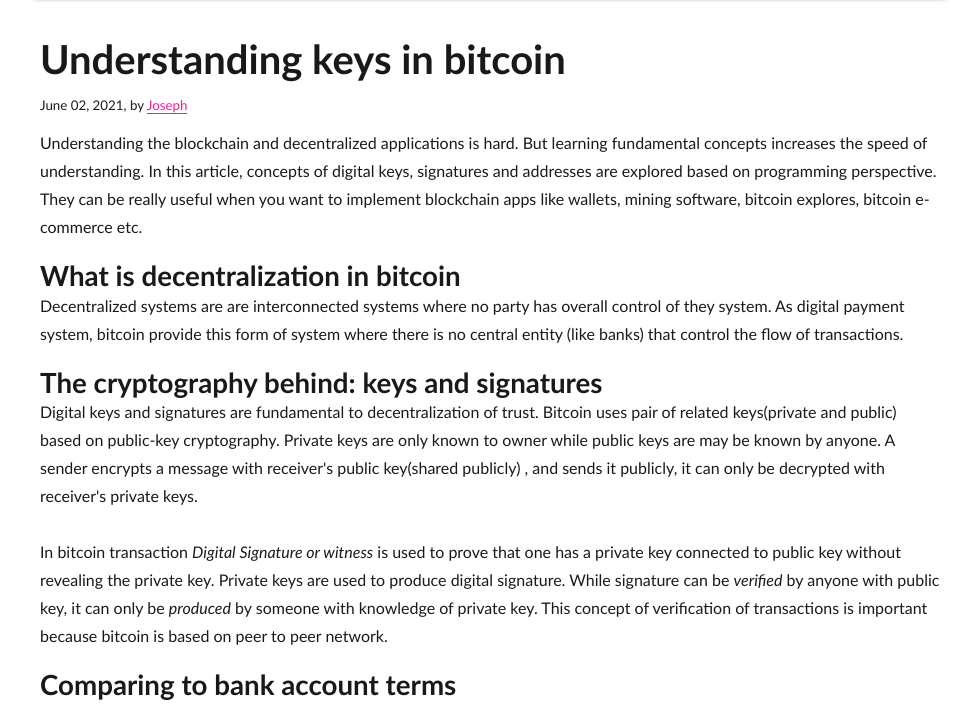
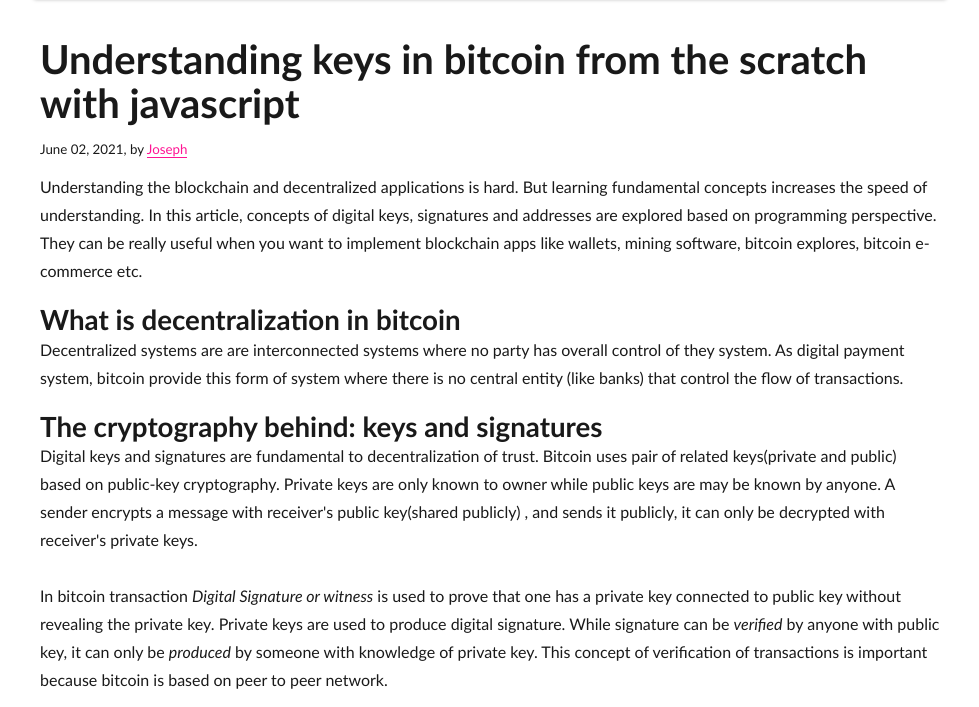
Before and after one commit to astrojose/astrojose-web, a Gatsby site: page /keys/ in a window 1280 px wide. Shown: the part 81-788 px from the top of the page, without its empty margins (150-1129 px from the left). Built offline with nearby package versions, Linux system fonts and the light colour scheme; Gatsby itself is replaced by a stand-in of ours; some packages are replaced by stand-ins of ours.

Commit message:
Update index.md

```diff
--- a/content/blog/keys/index.md
+++ b/content/blog/keys/index.md
@@ -1,5 +1,5 @@
 ---
-title: "Understanding keys in bitcoin"
+title: "Understanding keys in bitcoin from the scratch with javascript"
 date: "2021-06-02 20:40:41"
 description: "Meet the keys to bitcoin blockchain."
 category: "blockchain"
```
